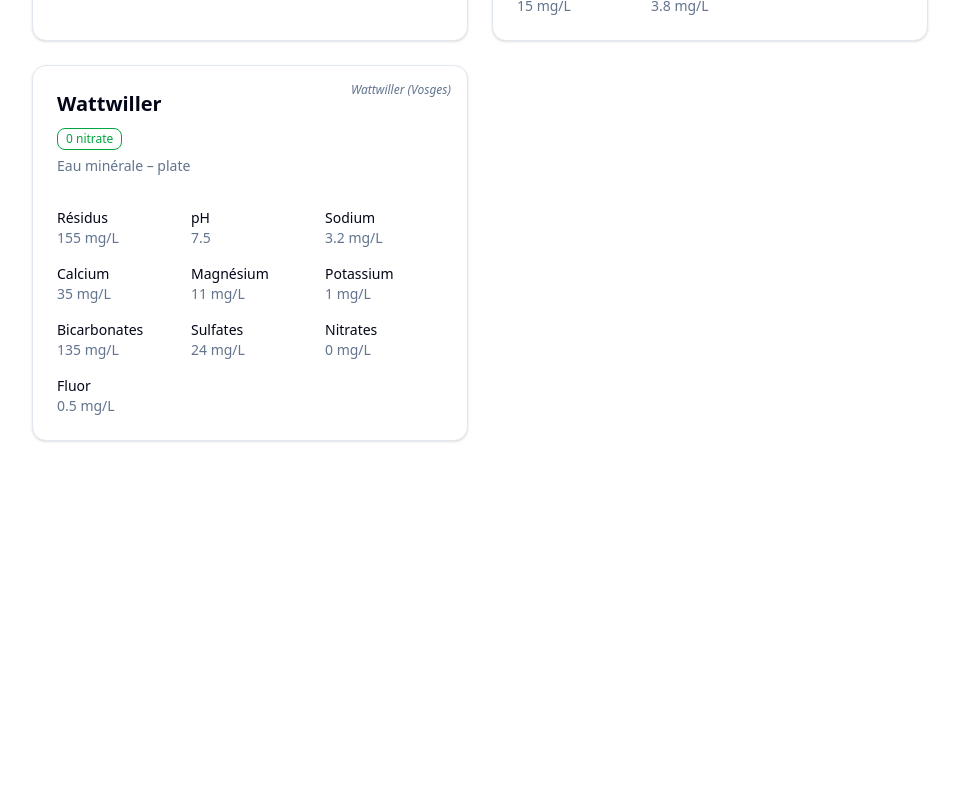
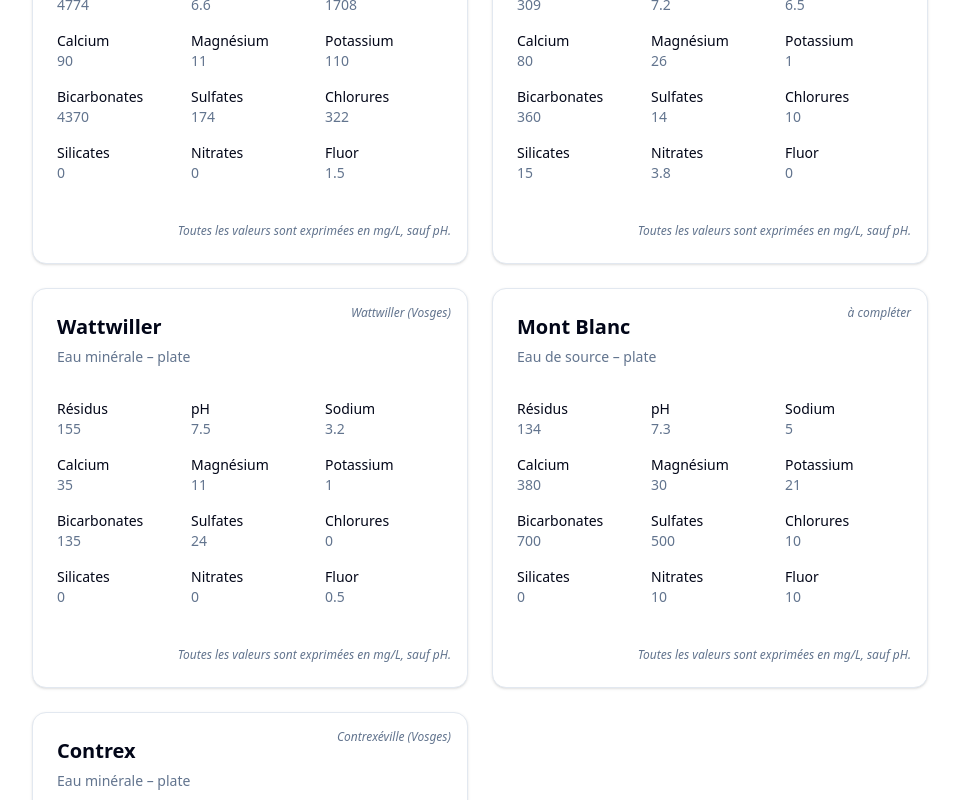
Before and after one commit to RichardFLW/Calorice, a Next.js app: page /eau in a window 1280 px wide. Shown: the part 1100-1900 px from the top of the page, without its empty margins (160-1119 px from the left). Before the commit the page ends 1581 px from the top, so only its background shows below. Built offline with nearby package versions, Linux system fonts and the light colour scheme.

Commit message:
Simplify WaterCard values, add single mg/L legend

```diff
--- a/app/eau/page.tsx
+++ b/app/eau/page.tsx
@@ -11,10 +11,47 @@ import {
   SelectTrigger,
   SelectValue,
 } from "@/components/ui/select";
+import { Badge } from "@/components/ui/badge";
+import { useState } from "react";
 import { waters } from "@/constants/waters";
-import { WaterList } from "@/components/eau/water-List";
+import { WaterList } from "@/components/eau/water-list";
+
+const filters = [
+  { id: "nitrate0", label: "0 nitrate" },
+  { id: "lowResidue", label: "Faible minéralisation" },
+  { id: "highMagnesium", label: "Riche en magnésium" },
+  { id: "highBicarbonate", label: "Riche en bicarbonates" },
+  { id: "highSodium", label: "Riche en sodium" },
+];
 
 export default function EauPage() {
+  const [activeFilters, setActiveFilters] = useState<string[]>([]);
+
+  function toggleFilter(id: string) {
+    setActiveFilters((prev) =>
+      prev.includes(id) ? prev.filter((f) => f !== id) : [...prev, id]
+    );
+  }
+
+  const filteredWaters = waters.filter((w) => {
+    return activeFilters.every((filter) => {
+      switch (filter) {
+        case "nitrate0":
+          return w.nitrates === 0;
+        case "lowResidue":
+          return (w.dryResidue ?? Infinity) <= 50;
+        case "highMagnesium":
+          return (w.magnesium ?? 0) >= 50;
+        case "highBicarbonate":
+          return (w.bicarbonates ?? 0) >= 600;
+        case "highSodium":
+          return (w.sodium ?? 0) >= 200;
+        default:
+          return true;
+      }
+    });
+  });
+
   return (
     <div className="w-full py-10 px-4 sm:px-6">
       <div className="max-w-4xl mx-auto space-y-8">
@@ -49,6 +86,21 @@ export default function EauPage() {
                 </SelectContent>
               </Select>
             </div>
+
+            <div className="border-t pt-4 flex flex-wrap justify-end gap-2">
+              {filters.map((filter) => (
+                <Badge
+                  key={filter.id}
+                  variant={
+                    activeFilters.includes(filter.id) ? "default" : "outline"
+                  }
+                  onClick={() => toggleFilter(filter.id)}
+                  className="cursor-pointer select-none"
+                >
+                  {filter.label}
+                </Badge>
+              ))}
+            </div>
           </CardContent>
         </Card>
 
@@ -57,7 +109,7 @@ export default function EauPage() {
           <p className="text-sm text-muted-foreground">
             Voici une liste de base que tu peux enrichir.
           </p>
-          <WaterList data={waters} />
+          <WaterList data={filteredWaters} />
         </div>
       </div>
     </div>
--- a/components/eau/water-card.tsx
+++ b/components/eau/water-card.tsx
@@ -3,8 +3,6 @@
 
 import { WaterBrand } from "@/types/water";
 import { Card, CardContent, CardHeader, CardTitle } from "@/components/ui/card";
-import { Badge } from "@/components/ui/badge";
-
 
 export function WaterCard({ water }: { water: WaterBrand }) {
   return (
@@ -18,26 +16,7 @@ export function WaterCard({ water }: { water: WaterBrand }) {
 
       <CardHeader className="pb-2">
         <CardTitle className="text-xl font-semibold">{water.name}</CardTitle>
-        {(water.nitrates === 0 || (water.dryResidue ?? 0) <= 50) && (
-          <div className="mt-1 flex flex-wrap gap-1">
-            {water.nitrates === 0 && (
-              <Badge
-                variant="outline"
-                className="text-green-600 border-green-600"
-              >
-                0 nitrate
-              </Badge>
-            )}
-            {(water.dryResidue ?? 0) <= 50 && (
-              <Badge
-                variant="outline"
-                className="text-blue-600 border-blue-600"
-              >
-                Faible minéralisation
-              </Badge>
-            )}
-          </div>
-        )}
+
         <p className="text-sm text-muted-foreground">
           {capitalize(water.category)} – {formatSub(water.subcategory)}
         </p>
@@ -49,17 +28,18 @@ export function WaterCard({ water }: { water: WaterBrand }) {
             <div key={key} className="flex flex-col">
               <span className="font-medium">{label}</span>
               <span className="text-muted-foreground">
-                {water[key as keyof WaterBrand]}{" "}
-                {units[key as keyof WaterBrand] ?? ""}
+                {water[key as keyof WaterBrand]}
               </span>
             </div>
           ) : null
         )}
       </CardContent>
+      <div className="px-4 pt-4 text-end text-xs text-muted-foreground italic">
+        Toutes les valeurs sont exprimées en mg/L, sauf pH.
+      </div>
     </Card>
   );
 }
-
 
 function capitalize(str: string) {
   return str.charAt(0).toUpperCase() + str.slice(1);
@@ -70,6 +50,7 @@ function formatSub(sub: string) {
   if (sub === "gazéifiée") return "gazéifiée (ajout de CO₂)";
   return sub;
 }
+
 
 const mineralLabels: Partial<Record<keyof WaterBrand, string>> = {
   dryResidue: "Résidus",
@@ -85,17 +66,3 @@ const mineralLabels: Partial<Record<keyof WaterBrand, string>> = {
   nitrates: "Nitrates",
   fluorides: "Fluor",
 };
-
-const units: Partial<Record<keyof WaterBrand, string>> = {
-  dryResidue: "mg/L",
-  sodium: "mg/L",
-  calcium: "mg/L",
-  magnesium: "mg/L",
-  potassium: "mg/L",
-  bicarbonates: "mg/L",
-  sulfates: "mg/L",
-  chlorides: "mg/L",
-  silicates: "mg/L",
-  nitrates: "mg/L",
-  fluorides: "mg/L",
-};
--- a/constants/waters.ts
+++ b/constants/waters.ts
@@ -8,14 +8,18 @@ export const waters: WaterBrand[] = [
     category: "eau minérale",
     subcategory: "plate",
     sourceLocation: "Volvic (Puy-de-Dôme)",
+    dryResidue: 130,
     pH: 7,
-    dryResidue: 130,
-    calcium: 11.5,
+    sodium: 30,
+    calcium: 12,
     magnesium: 8,
-    sodium: 11.6,
-    potassium: 6.2,
-    nitrates: 6.3,
-    silicates: 32,
+    potassium: 6,
+    bicarbonates: 74,
+    chlorides: 15,
+    sulfates: 9,
+    nitrates: 7.3,
+    silicates: 0,
+    fluorides: 0,
   },
   {
     name: "Cristaline",
@@ -33,14 +37,17 @@ export const waters: WaterBrand[] = [
     category: "eau minérale",
     subcategory: "gazeuse naturelle",
     sourceLocation: "Saint-Yorre (Allier)",
-    pH: 6.1,
     dryResidue: 4774,
-    calcium: 92,
-    magnesium: 120,
+    pH: 6.6,
     sodium: 1708,
-    potassium: 125,
-    bicarbonates: 4368,
-    fluorides: 0.3,
+    calcium: 90,
+    magnesium: 11,
+    potassium: 110,
+    bicarbonates: 4370,
+    chlorides: 322,
+    fluorides: 1.5,
+    sulfates: 174,
+    silicates: 0,
     nitrates: 0,
   },
   {
@@ -56,6 +63,7 @@ export const waters: WaterBrand[] = [
     sodium: 6.5,
     nitrates: 3.8,
     bicarbonates: 360,
+    fluorides: 0,
     sulfates: 14,
     silicates: 15,
     chlorides: 10,
@@ -73,7 +81,42 @@ export const waters: WaterBrand[] = [
     potassium: 1,
     bicarbonates: 135,
     sulfates: 24,
+    chlorides: 0,
+    silicates: 0,
     fluorides: 0.5,
     nitrates: 0,
   },
+  {
+    name: "Mont Blanc",
+    category: "eau de source",
+    subcategory: "plate",
+    sourceLocation: "à compléter",
+    dryResidue: 134,
+    pH: 7.3,
+    sodium: 5,
+    calcium: 380,
+    magnesium: 30,
+    potassium: 21,
+    bicarbonates: 700,
+    sulfates: 500,
+    chlorides: 10,
+    silicates: 0,
+    fluorides: 10,
+    nitrates: 10,
+  },
+  {
+    name: "Contrex",
+    category: "eau minérale",
+    subcategory: "plate",
+    sourceLocation: "Contrexéville (Vosges)",
+    dryResidue: 2078,
+    pH: 7.4,
+    sodium: 1,
+    calcium: 468,
+    magnesium: 74.5,
+    potassium: 0,
+    bicarbonates: 372,
+    chlorides: 0,
+    fluorides: 0,
+  },
 ];
```
